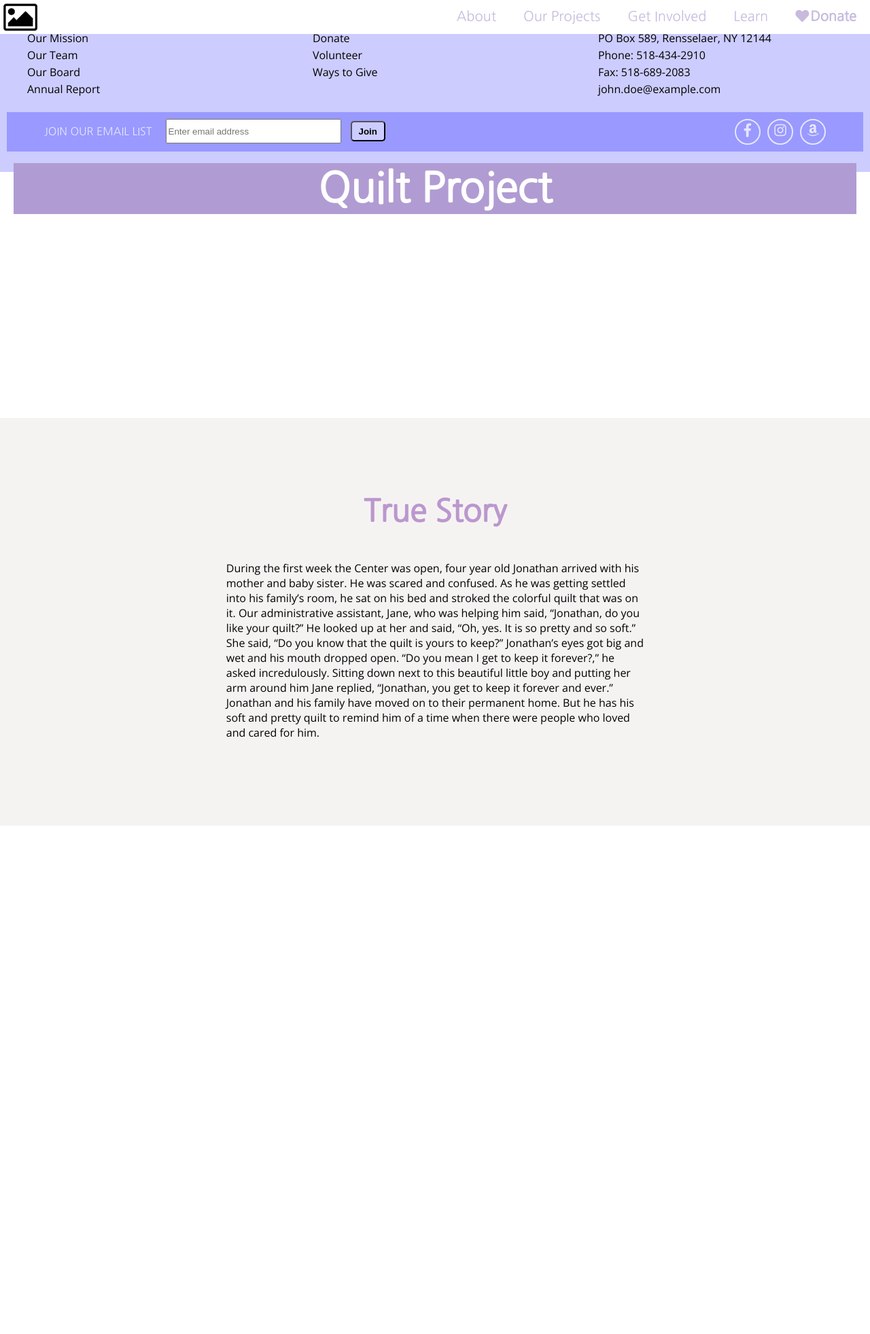
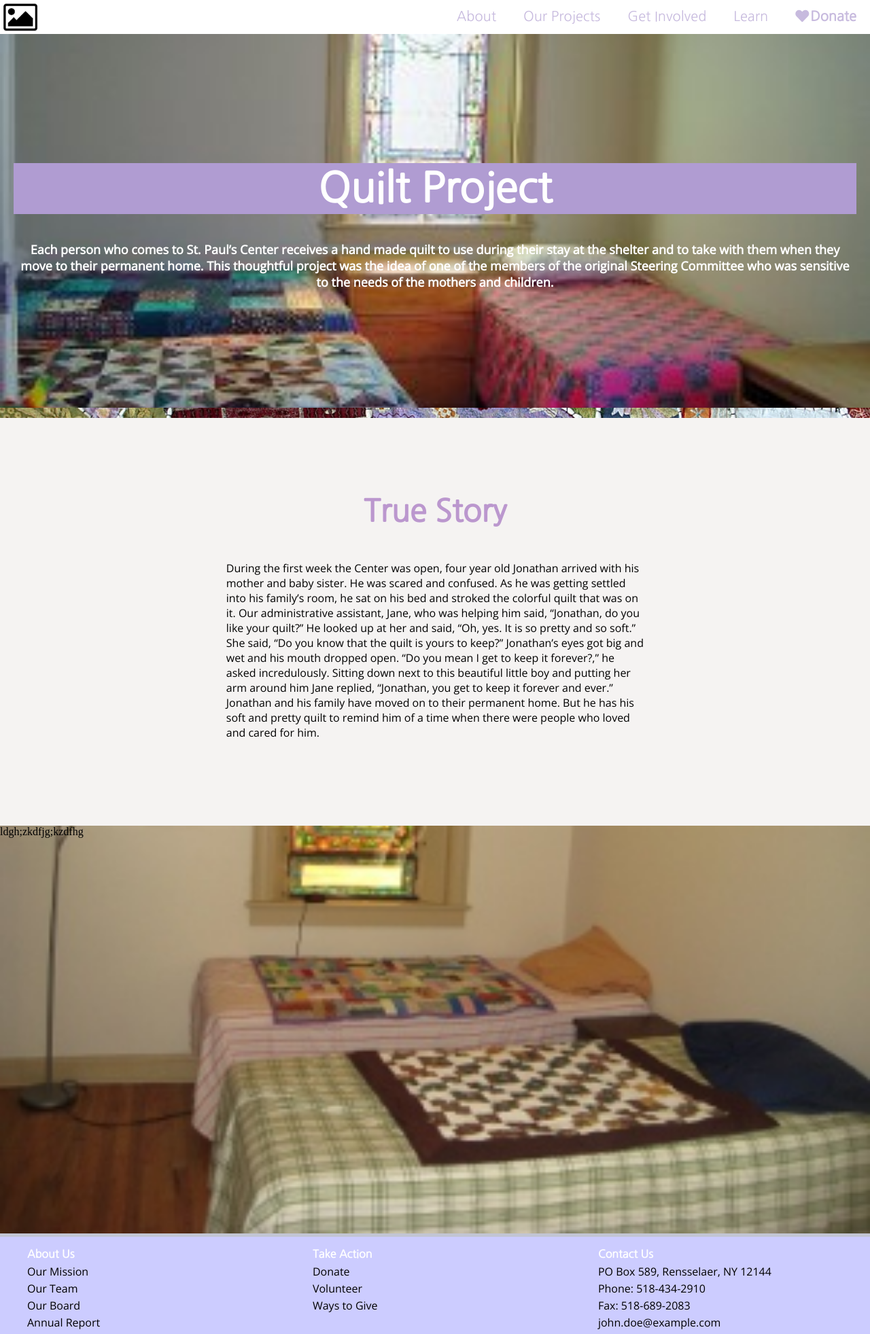
Before and after one commit to jonathanfolino/stpaulscenter-acc, a plain HTML site: page quilts.html in a window 1280 px wide. Shown: the top 1963 px of the page at 68% size. Before the commit the page ends 1215 px from the top, so only its background shows below. Drawn offline with nearby package versions, Linux system fonts and the light colour scheme.

Commit message:
updated quils and css file

```diff
--- a/css/style.css
+++ b/css/style.css
@@ -290,6 +290,94 @@ h4{
     opacity: .5;
 }
 
+/* Quilts */
+
+#wrapper1 {
+    /* position: relative; */
+    width: 100%;
+    /* overflow: hidden; */
+}
+
+.quiltphoto {
+    /* position: absolute;
+    top: 0;
+    bottom: 0;
+    left: 0;
+    right: 0; */
+    height: 600px;
+    width: 100%;
+    background-image: url("../img/quilts.jpg");
+    background-position: center;
+    background-repeat: no-repeat;
+    background-size: cover;
+    /* z-index: 1; */
+}
+
+.quiltphoto .container {
+    padding: 200px 20px;
+}
+
+.quiltphoto h1{
+    background-color: #b09cd2;
+}
+
+.divider {
+    /* position: absolute;
+    top: 600px;
+    bottom: 0;
+    left: 0;
+    right:0; */
+    width: 100%;
+    height: 15px;
+    background-image: url("../img/quilt.jpg");
+    background-position: center;
+    background-repeat: no-repeat;
+    background-size: cover;
+    /* z-index: 1; */
+
+}
+
+.quiltstory {
+
+    width: 100%;
+    height: 600px;
+    background-color: #F5F3F2;
+    padding: 5% 10%;
+    /* z-index: 100; */
+    /* position: absolute;
+    top:615px;
+    bottom: 0;
+    right: 0; */
+
+}
+
+.quiltstory h3 {
+    color: #bb97ce;
+}
+
+.story{
+
+    font-family: 'Open Sans', sans-serif;
+
+}
+
+.quiltphoto2 {
+
+    /* position: absolute;
+    top: 1215px;
+    bottom: 0;
+    left: 0;
+    right: 0;
+    z-index: 1; */
+    background-image: url("../img/quilts2.jpg");
+    background-position: bottom;
+    background-repeat: no-repeat;
+    background-size: cover;
+    height: 600px;
+    /* z-index: 1; */
+
+}
+
 
 /* FOOTER */
 
@@ -516,78 +604,3 @@ i{
 hr{
     margin: 10px 0 10px 0;
 }
-
-/* Quilts */
-#wrapper1 {
-    position: relative;
-    width: 100%;
-    height: auto;
-}
-.quiltphoto {
-    position: absolute;
-    top: 0;
-    bottom: 0;
-    left: 0;
-    right: 0;
-    height: 600px;
-    width: 100%;
-    background-image: url("../img/quilts.jpg");
-    background-position: center;
-    background-repeat: no-repeat;
-    background-size: cover;
-    z-index: 1;
-}
-
-.quiltphoto .container {
-    padding: 200px 20px;
-}
-
-.quiltphoto h1{
-    background-color: #b09cd2;
-}
-
-.divider {
-    position: absolute;
-    top: 600px;
-    bottom: 0;
-    left: 0;
-    right:0;
-    width: 100%;
-    height: 15px;
-    background-image: url("../img/quilt.jpg");
-    background-position: center;
-    background-repeat: no-repeat;
-    background-size: cover;
-    z-index: 1;
-}
-
-.quiltstory {
-    width: 100%;
-    height: 600px;
-    background-color: #F5F3F2;
-    padding: 5% 10%;
-    z-index: 100;
-    position: absolute;
-    top:615px;
-    bottom: 0;
-    right: 0;
-
-}
-
-.quiltstory h3 {
-    color: #bb97ce;
-
-}
-
-.story{
-    font-family: 'Open Sans', sans-serif;
-}
-
-.quiltphoto2 {
-    position: absolute;
-    top: 1215px;
-    bottom: 0;
-    left: 0;
-    right: 0;
-    z-index: 1;
-}
--- a/quilts.html
+++ b/quilts.html
@@ -65,7 +65,7 @@
 
         <!-- Quilts -->
 
-        <div id="wrapper1">
+        <!-- <div id="wrapper1"> -->
 
             <div class="quiltphoto">
                 <div class="container">
@@ -88,10 +88,10 @@
             </div>
 
             <div class="quiltphoto2">
-
+                ldgh;zkdfjg;kzdfhg
             </div>
 
-        </div>
+        <!-- </div> -->
 
         <!-- FOOTER -->
 
```
Also changed, not shown: img/quilt.jpg (added), img/quilts.jpg (added), img/quilts2.jpg (added).
